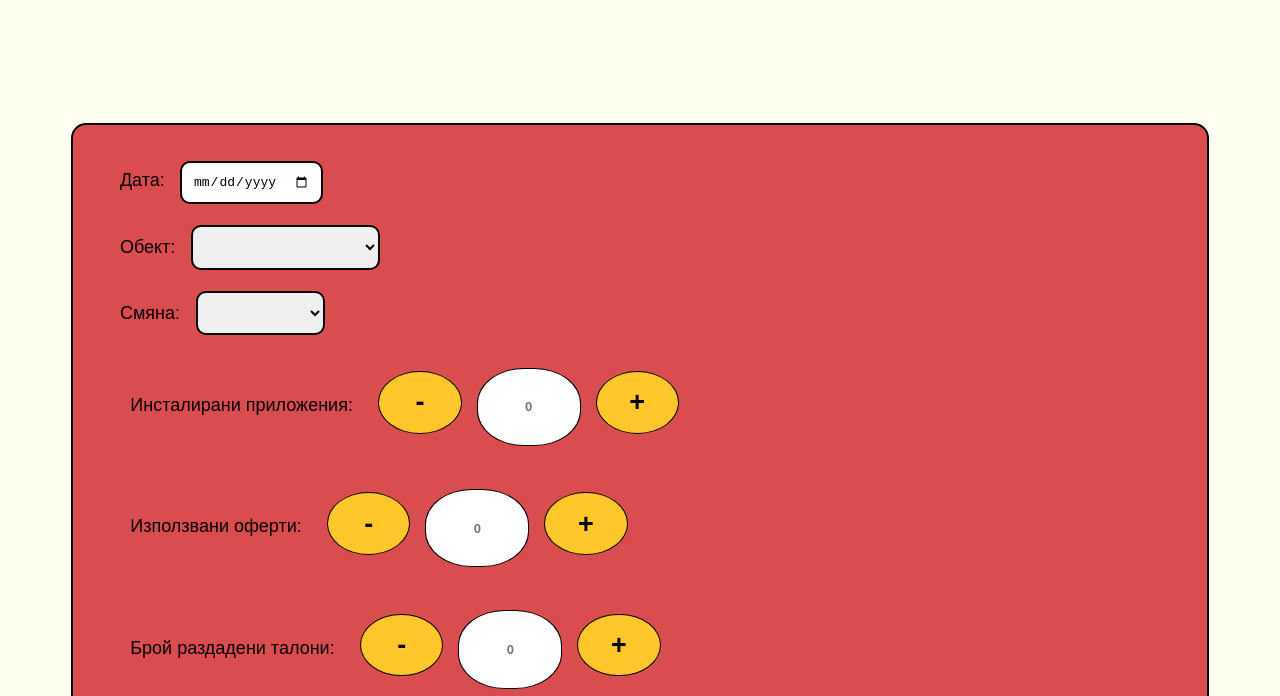
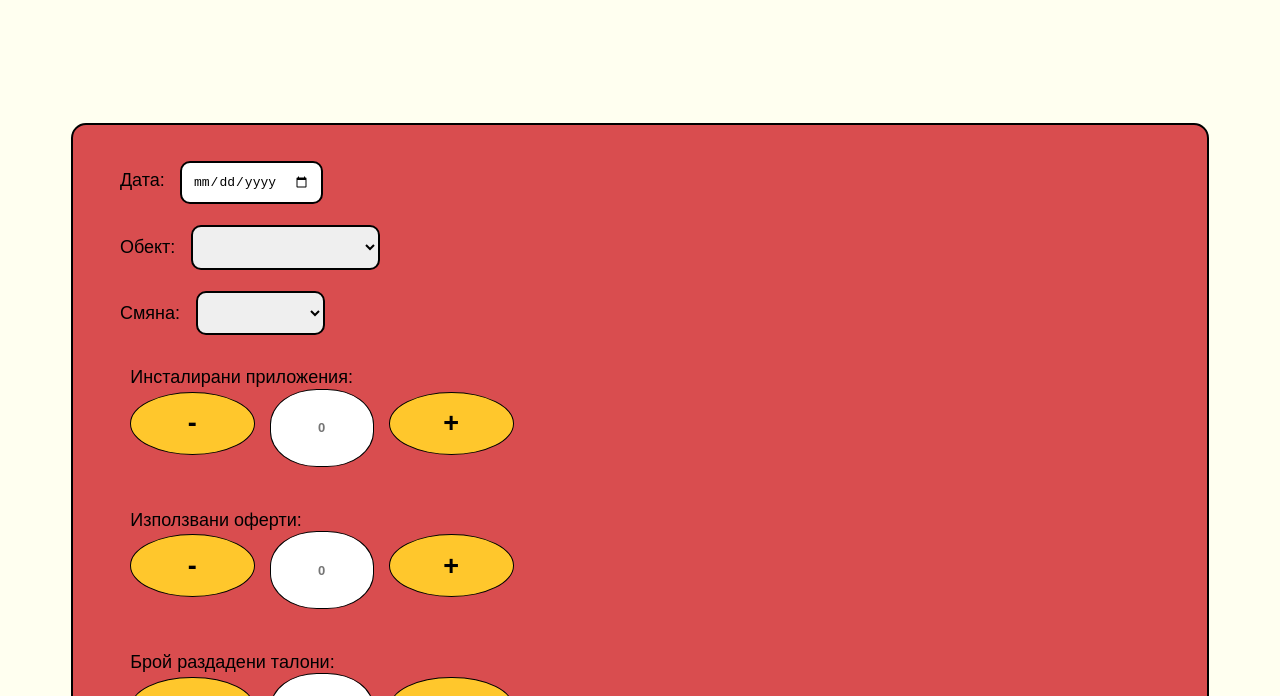
Before and after one commit to vladimirggg/McReports, a plain HTML site: page index.html in a window 1280 px wide. Shown: the part 104-800 px from the top of the page. Drawn offline with Linux system fonts and the light colour scheme.

Commit message:
Interface fix

```diff
--- a/style.css
+++ b/style.css
@@ -38,7 +38,7 @@ header>h1{
 
 .plus, .minus {
     display: inline-block;
-    width: 8%;
+    width: 12%;
     height: 8%;
     background-color: #FFC72C;
     text-align: center;
```
Also changed, not shown: index.html (+5 -0 lines).
